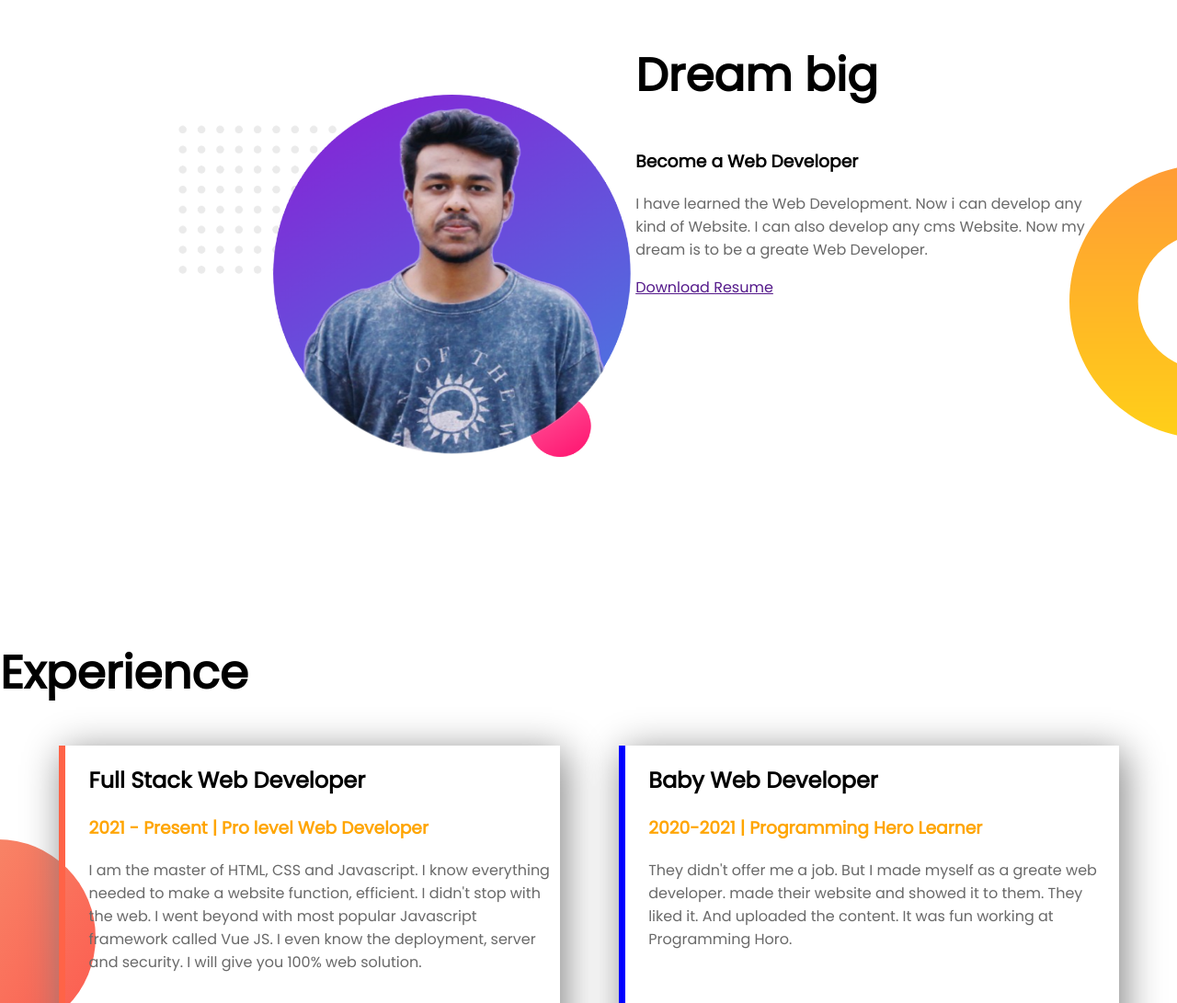
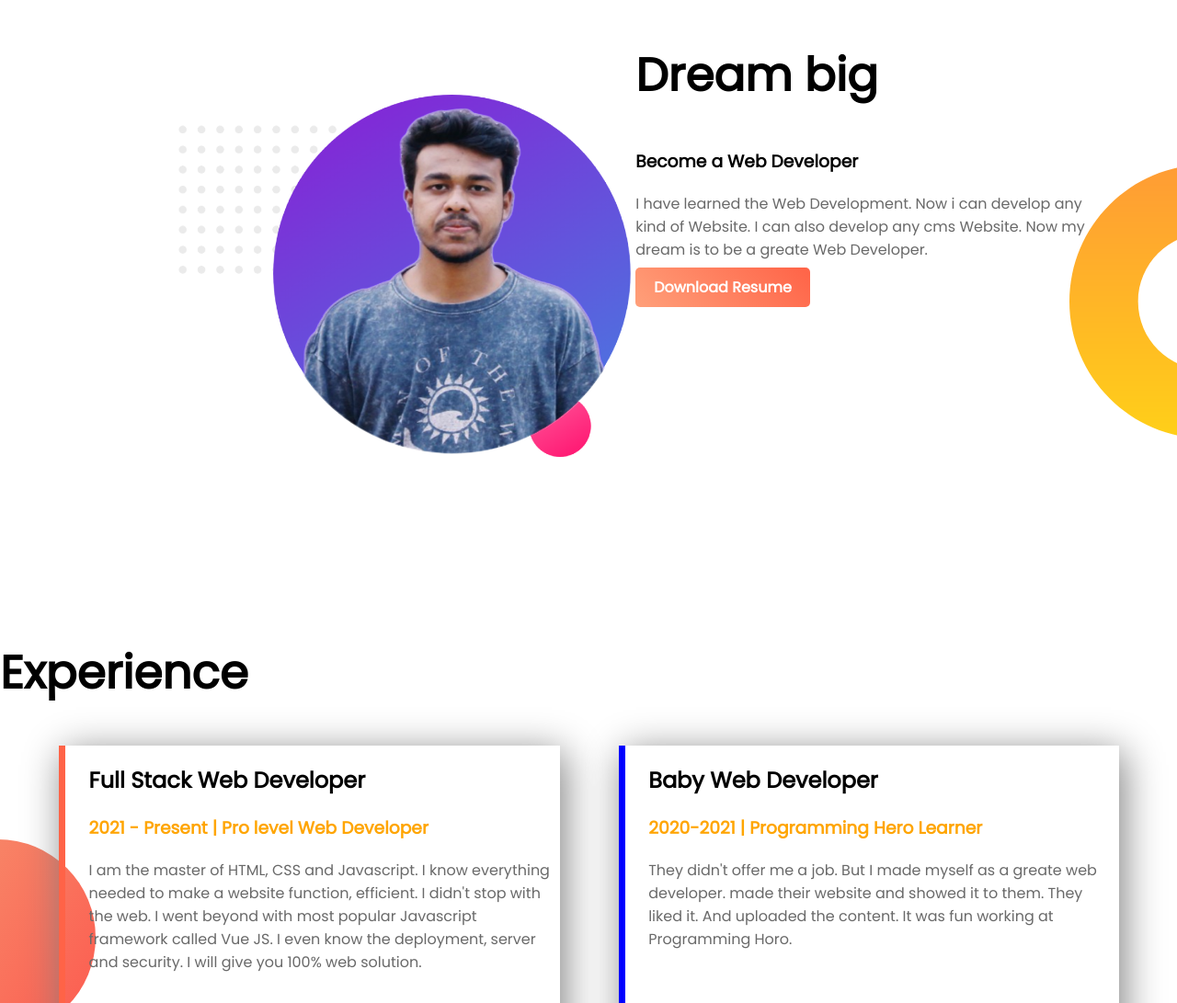
Before and after one commit to shahriarsultan19/WebPortfolio1, a plain HTML site: page index.html in a window 1280 px wide. Shown: the part 647-1738 px from the top of the page at 92% size. Drawn offline with Linux system fonts and the light colour scheme.

Commit message:
Completed

```diff
--- a/style.css
+++ b/style.css
@@ -63,6 +63,14 @@ p{
     width: 700px;
     padding-top: 100px;
 }
+.Resume-button{
+    background-image: linear-gradient(45deg, lightsalmon, tomato);
+    padding: 10px 20px;
+    border-radius: 5px;
+    text-decoration: none;
+    font-weight: 800;
+    color: white;
+}
 /* Dream area end */
 
 /* Experience area start */
```
